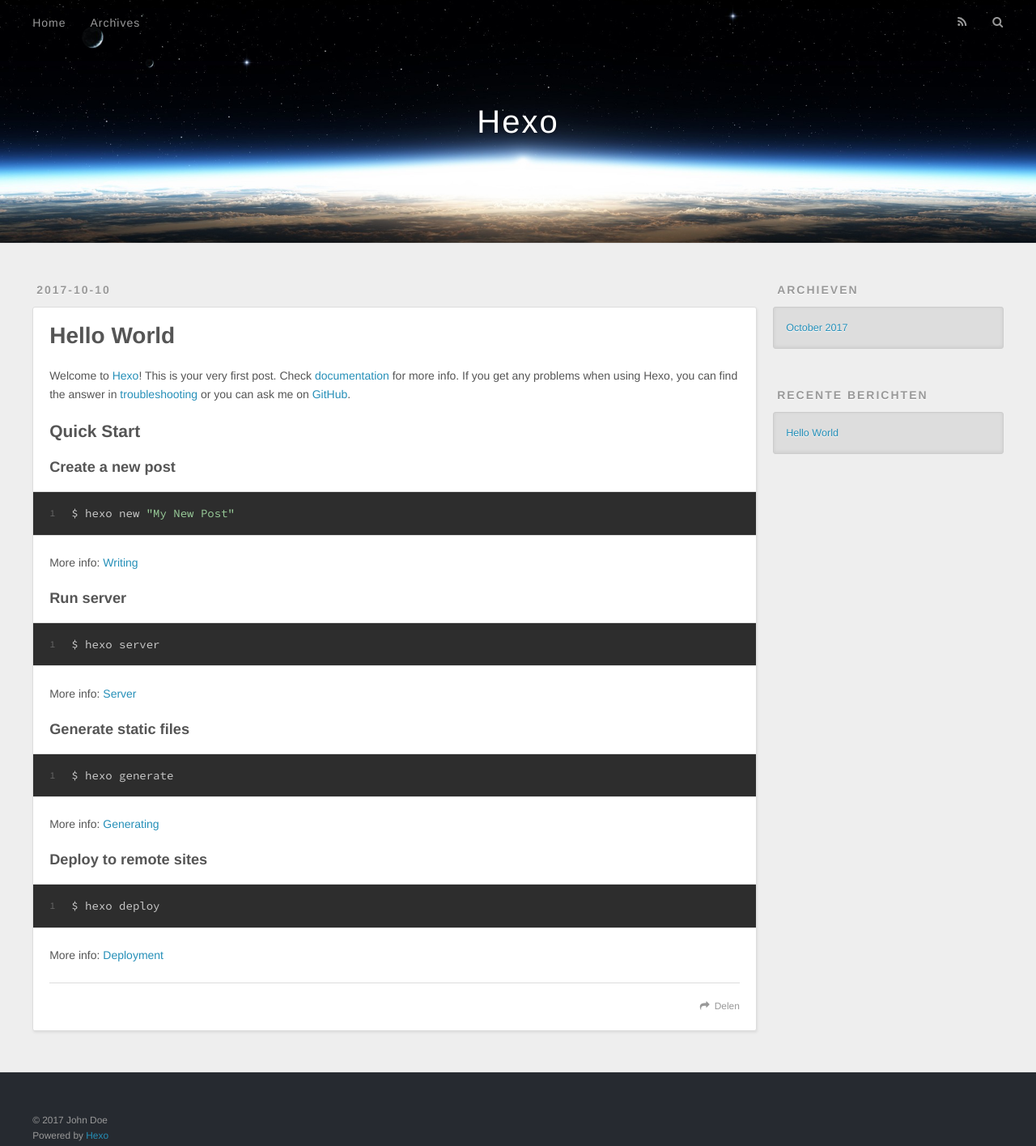
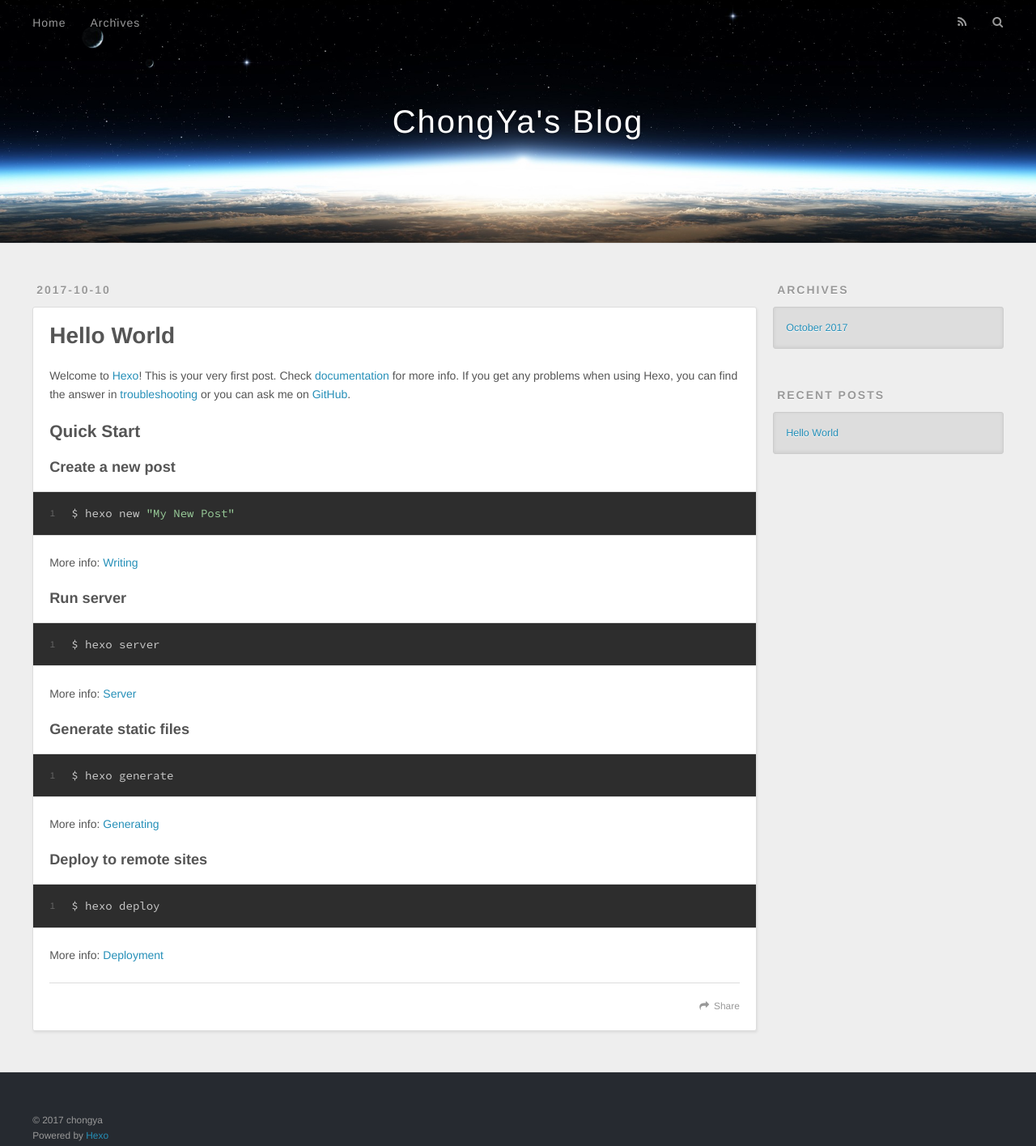
Before and after one commit to DelBlank/DelBlank.github.io, a plain HTML site: page index.html in a window 1280 px wide. Shown: the whole page at 81% size. Drawn offline with nearby package versions, Linux system fonts and the light colour scheme.

Commit message:
Site updated: 2017-10-10 17:43:21

```diff
--- a/index.html
+++ b/index.html
@@ -3,16 +3,16 @@
 <head>
   <meta charset="utf-8">
 
-  <title>Hexo</title>
+  <title>ChongYa&#39;s Blog</title>
   <meta name="viewport" content="width=device-width, initial-scale=1, maximum-scale=1">
   <meta property="og:type" content="website">
-<meta property="og:title" content="Hexo">
+<meta property="og:title" content="ChongYa&#39;s Blog">
 <meta property="og:url" content="http://yoursite.com/index.html">
-<meta property="og:site_name" content="Hexo">
+<meta property="og:site_name" content="ChongYa&#39;s Blog">
 <meta name="twitter:card" content="summary">
-<meta name="twitter:title" content="Hexo">
+<meta name="twitter:title" content="ChongYa&#39;s Blog">
 
-    <link rel="alternate" href="/atom.xml" title="Hexo" type="application/atom+xml">
+    <link rel="alternate" href="/atom.xml" title="ChongYa&#39;s Blog" type="application/atom+xml">
 
 
     <link rel="icon" href="/favicon.png">
@@ -33,7 +33,7 @@
   <div id="header-outer" class="outer">
     <div id="header-title" class="inner">
       <h1 id="logo-wrap">
-        <a href="/" id="logo">Hexo</a>
+        <a href="/" id="logo">ChongYa&#39;s Blog</a>
       </h1>
 
     </div>
@@ -50,7 +50,7 @@
 
           <a id="nav-rss-link" class="nav-icon" href="/atom.xml" title="RSS Feed"></a>
 
-        <a id="nav-search-btn" class="nav-icon" title="Zoeken"></a>
+        <a id="nav-search-btn" class="nav-icon" title="Search"></a>
       </nav>
       <div id="search-form-wrap">
         <form action="//google.com/search" method="get" accept-charset="UTF-8" class="search-form"><input type="search" name="q" class="search-form-input" placeholder="Search"><button type="submit" class="search-form-submit">&#xF002;</button><input type="hidden" name="sitesearch" value="http://yoursite.com"></form>
@@ -96,7 +96,7 @@
 
     </div>
     <footer class="article-footer">
-      <a data-url="http://yoursite.com/2017/10/10/hello-world/" data-id="cj8lddr33000092u4qo2b1j11" class="article-share-link">Delen</a>
+      <a data-url="http://yoursite.com/2017/10/10/hello-world/" data-id="cj8lejwtf0000s7u4y4wuknx7" class="article-share-link">Share</a>
 
 
     </footer>
@@ -121,7 +121,7 @@
 
 
   <div class="widget-wrap">
-    <h3 class="widget-title">Archieven</h3>
+    <h3 class="widget-title">Archives</h3>
     <div class="widget">
       <ul class="archive-list"><li class="archive-list-item"><a class="archive-list-link" href="/archives/2017/10/">October 2017</a></li></ul>
     </div>
@@ -131,7 +131,7 @@
 
 
   <div class="widget-wrap">
-    <h3 class="widget-title">Recente berichten</h3>
+    <h3 class="widget-title">Recent Posts</h3>
     <div class="widget">
       <ul>
 
@@ -151,7 +151,7 @@
 
   <div class="outer">
     <div id="footer-info" class="inner">
-      &copy; 2017 John Doe<br>
+      &copy; 2017 chongya<br>
       Powered by <a href="http://hexo.io/" target="_blank">Hexo</a>
     </div>
   </div>
```
Also changed, not shown: 2017/10/10/hello-world/index.html (+9 -9 lines), archives/2017/10/index.html (+10 -10 lines), archives/2017/index.html (+10 -10 lines), archives/index.html (+10 -10 lines), 1 other file.
